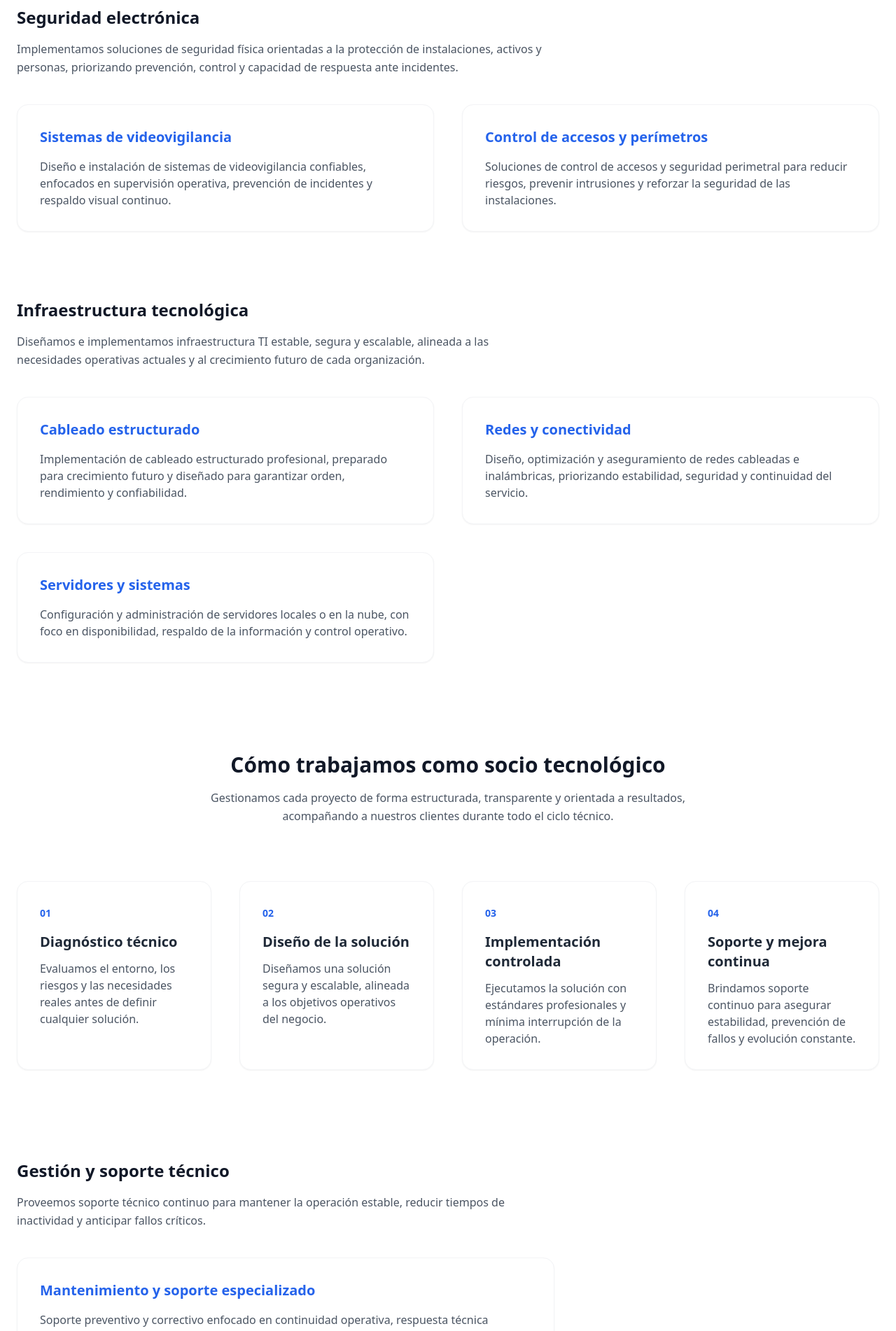
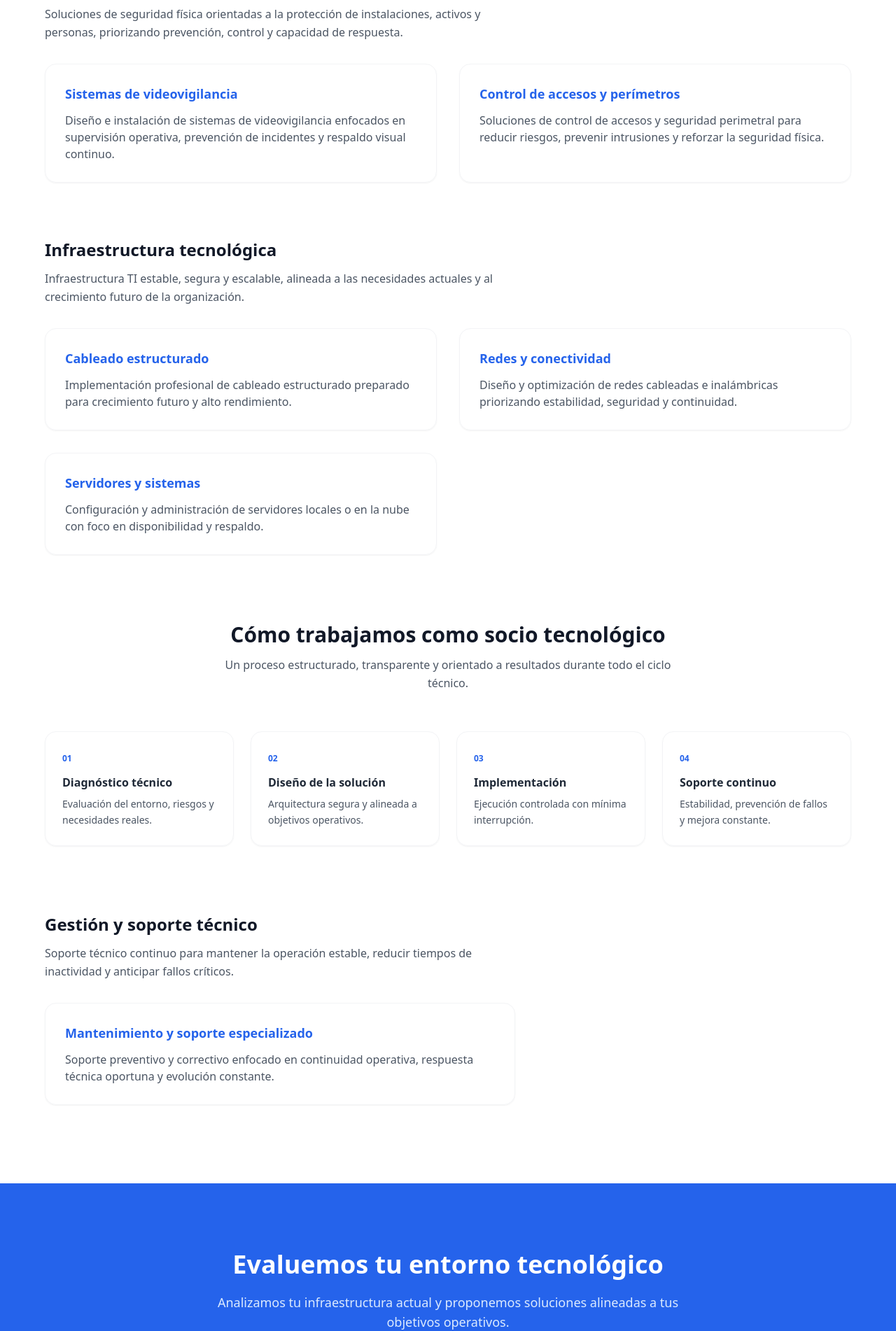
Before and after one commit to Leonard1600/secure-services-platform, a React (Vite) app in the folder client/: page /services in a window 1280 px wide. Shown: the part 720-2622 px from the top of the page at 70% size. Built offline with nearby package versions, Linux system fonts and the light colour scheme.

Commit message:
refine services page layout and typography for mobile-first UX

```diff
--- a/client/src/pages/Services.jsx
+++ b/client/src/pages/Services.jsx
@@ -5,59 +5,58 @@ const Services = () => {
     <main className="bg-white text-gray-800">
 
       {/* ================= HERO ================= */}
-      <header className="bg-gradient-to-b from-gray-50 to-white py-28 md:py-32 px-6">
-        <div className="max-w-5xl mx-auto text-center">
-          <span className="inline-flex items-center gap-2 mb-6 px-4 py-1 rounded-full text-xs md:text-sm font-medium bg-blue-50 text-blue-600">
+      <header className="bg-gradient-to-b from-gray-50 to-white pt-24 pb-20 md:pt-32 md:pb-28 px-6">
+        <div className="max-w-4xl mx-auto text-center">
+          <span className="inline-flex items-center gap-2 mb-5 px-4 py-1 rounded-full text-xs font-medium bg-blue-50 text-blue-600">
             Servicios técnicos para entornos empresariales
           </span>
 
-          <h1 className="text-4xl md:text-5xl font-bold tracking-tight mb-8">
+          <h1 className="text-3xl md:text-5xl font-bold tracking-tight mb-6">
             Soluciones técnicas para seguridad e infraestructura empresarial
           </h1>
 
-          <p className="text-base md:text-lg text-gray-600 max-w-3xl mx-auto leading-relaxed">
-            Ofrecemos servicios profesionales en seguridad electrónica e
-            infraestructura tecnológica, enfocados en reducir riesgos,
-            fortalecer el control operativo y garantizar estabilidad en
-            entornos empresariales y comerciales.
+          <p className="text-base md:text-lg text-gray-600 max-w-2xl mx-auto leading-relaxed">
+            Servicios profesionales en seguridad electrónica e infraestructura
+            tecnológica orientados a reducir riesgos, fortalecer el control
+            operativo y garantizar estabilidad en entornos empresariales.
           </p>
         </div>
       </header>
 
       {/* ================= LISTADO ================= */}
-      <section className="py-28 md:py-32 px-6">
-        <div className="max-w-7xl mx-auto">
+      <section className="py-20 md:py-28 px-6">
+        <div className="max-w-6xl mx-auto">
 
           {/* ================= SEGURIDAD ELECTRÓNICA ================= */}
-          <section className="mb-24">
-            <h2 className="text-2xl font-semibold mb-4 text-gray-900">
+          <section className="mb-20">
+            <h2 className="text-xl md:text-2xl font-semibold mb-3 text-gray-900">
               Seguridad electrónica
             </h2>
-            <p className="text-gray-600 mb-10 max-w-3xl leading-relaxed">
-              Implementamos soluciones de seguridad física orientadas a la
-              protección de instalaciones, activos y personas, priorizando
-              prevención, control y capacidad de respuesta ante incidentes.
+            <p className="text-gray-600 mb-8 max-w-2xl leading-relaxed">
+              Soluciones de seguridad física orientadas a la protección de
+              instalaciones, activos y personas, priorizando prevención,
+              control y capacidad de respuesta.
             </p>
 
-            <div className="grid gap-8 md:gap-10 md:grid-cols-2">
+            <div className="grid gap-6 md:gap-8 md:grid-cols-2">
               {[
                 {
                   title: 'Sistemas de videovigilancia',
-                  desc: 'Diseño e instalación de sistemas de videovigilancia confiables, enfocados en supervisión operativa, prevención de incidentes y respaldo visual continuo.',
+                  desc: 'Diseño e instalación de sistemas de videovigilancia enfocados en supervisión operativa, prevención de incidentes y respaldo visual continuo.',
                 },
                 {
                   title: 'Control de accesos y perímetros',
-                  desc: 'Soluciones de control de accesos y seguridad perimetral para reducir riesgos, prevenir intrusiones y reforzar la seguridad de las instalaciones.',
+                  desc: 'Soluciones de control de accesos y seguridad perimetral para reducir riesgos, prevenir intrusiones y reforzar la seguridad física.',
                 },
               ].map((service) => (
                 <article
                   key={service.title}
-                  className="bg-white border border-gray-100 rounded-2xl p-8 shadow-sm hover:shadow-lg transition"
+                  className="border border-gray-100 rounded-2xl p-7 shadow-sm hover:shadow-md transition"
                 >
-                  <h3 className="text-lg md:text-xl font-semibold mb-4 text-blue-600">
+                  <h3 className="text-lg font-semibold mb-3 text-blue-600">
                     {service.title}
                   </h3>
-                  <p className="text-gray-600 leading-relaxed text-sm md:text-base">
+                  <p className="text-gray-600 text-sm md:text-base leading-relaxed">
                     {service.desc}
                   </p>
                 </article>
@@ -66,39 +65,38 @@ const Services = () => {
           </section>
 
           {/* ================= INFRAESTRUCTURA TI ================= */}
-          <section className="mb-28 md:mb-32">
-            <h2 className="text-2xl font-semibold mb-4 text-gray-900">
+          <section className="mb-24">
+            <h2 className="text-xl md:text-2xl font-semibold mb-3 text-gray-900">
               Infraestructura tecnológica
             </h2>
-            <p className="text-gray-600 mb-10 max-w-3xl leading-relaxed">
-              Diseñamos e implementamos infraestructura TI estable, segura y
-              escalable, alineada a las necesidades operativas actuales y al
-              crecimiento futuro de cada organización.
+            <p className="text-gray-600 mb-8 max-w-2xl leading-relaxed">
+              Infraestructura TI estable, segura y escalable, alineada a las
+              necesidades actuales y al crecimiento futuro de la organización.
             </p>
 
-            <div className="grid gap-8 md:gap-10 md:grid-cols-2">
+            <div className="grid gap-6 md:gap-8 md:grid-cols-2">
               {[
                 {
                   title: 'Cableado estructurado',
-                  desc: 'Implementación de cableado estructurado profesional, preparado para crecimiento futuro y diseñado para garantizar orden, rendimiento y confiabilidad.',
+                  desc: 'Implementación profesional de cableado estructurado preparado para crecimiento futuro y alto rendimiento.',
                 },
                 {
                   title: 'Redes y conectividad',
-                  desc: 'Diseño, optimización y aseguramiento de redes cableadas e inalámbricas, priorizando estabilidad, seguridad y continuidad del servicio.',
+                  desc: 'Diseño y optimización de redes cableadas e inalámbricas priorizando estabilidad, seguridad y continuidad.',
                 },
                 {
                   title: 'Servidores y sistemas',
-                  desc: 'Configuración y administración de servidores locales o en la nube, con foco en disponibilidad, respaldo de la información y control operativo.',
+                  desc: 'Configuración y administración de servidores locales o en la nube con foco en disponibilidad y respaldo.',
                 },
               ].map((service) => (
                 <article
                   key={service.title}
-                  className="bg-white border border-gray-100 rounded-2xl p-8 shadow-sm hover:shadow-lg transition"
+                  className="border border-gray-100 rounded-2xl p-7 shadow-sm hover:shadow-md transition"
                 >
-                  <h3 className="text-lg md:text-xl font-semibold mb-4 text-blue-600">
+                  <h3 className="text-lg font-semibold mb-3 text-blue-600">
                     {service.title}
                   </h3>
-                  <p className="text-gray-600 leading-relaxed text-sm md:text-base">
+                  <p className="text-gray-600 text-sm md:text-base leading-relaxed">
                     {service.desc}
                   </p>
                 </article>
@@ -107,52 +105,51 @@ const Services = () => {
           </section>
 
           {/* ================= PROCESO ================= */}
-          <section className="mb-28 md:mb-32">
-            <div className="text-center mb-16 md:mb-20">
-              <h2 className="text-3xl font-semibold mb-4 text-gray-900">
+          <section className="mb-24">
+            <div className="text-center mb-14">
+              <h2 className="text-2xl md:text-3xl font-semibold mb-3 text-gray-900">
                 Cómo trabajamos como socio tecnológico
               </h2>
-              <p className="text-gray-600 max-w-3xl mx-auto leading-relaxed">
-                Gestionamos cada proyecto de forma estructurada, transparente y
-                orientada a resultados, acompañando a nuestros clientes durante
-                todo el ciclo técnico.
+              <p className="text-gray-600 max-w-2xl mx-auto leading-relaxed">
+                Un proceso estructurado, transparente y orientado a resultados
+                durante todo el ciclo técnico.
               </p>
             </div>
 
-            <div className="grid gap-8 md:gap-10 md:grid-cols-4">
+            <div className="grid gap-6 md:grid-cols-4">
               {[
                 {
                   step: '01',
                   title: 'Diagnóstico técnico',
-                  desc: 'Evaluamos el entorno, los riesgos y las necesidades reales antes de definir cualquier solución.',
+                  desc: 'Evaluación del entorno, riesgos y necesidades reales.',
                 },
                 {
                   step: '02',
                   title: 'Diseño de la solución',
-                  desc: 'Diseñamos una solución segura y escalable, alineada a los objetivos operativos del negocio.',
+                  desc: 'Arquitectura segura y alineada a objetivos operativos.',
                 },
                 {
                   step: '03',
-                  title: 'Implementación controlada',
-                  desc: 'Ejecutamos la solución con estándares profesionales y mínima interrupción de la operación.',
+                  title: 'Implementación',
+                  desc: 'Ejecución controlada con mínima interrupción.',
                 },
                 {
                   step: '04',
-                  title: 'Soporte y mejora continua',
-                  desc: 'Brindamos soporte continuo para asegurar estabilidad, prevención de fallos y evolución constante.',
+                  title: 'Soporte continuo',
+                  desc: 'Estabilidad, prevención de fallos y mejora constante.',
                 },
               ].map((item) => (
                 <div
                   key={item.step}
-                  className="bg-white border border-gray-100 rounded-2xl p-8 shadow-sm hover:shadow-lg transition"
+                  className="border border-gray-100 rounded-2xl p-6 shadow-sm hover:shadow-md transition"
                 >
-                  <span className="text-sm font-semibold text-blue-600">
+                  <span className="text-xs font-semibold text-blue-600">
                     {item.step}
                   </span>
-                  <h3 className="text-lg md:text-xl font-semibold mt-4 mb-3">
+                  <h3 className="text-base font-semibold mt-3 mb-2">
                     {item.title}
                   </h3>
-                  <p className="text-gray-600 leading-relaxed text-sm md:text-base">
+                  <p className="text-gray-600 text-sm leading-relaxed">
                     {item.desc}
                   </p>
                 </div>
@@ -162,23 +159,21 @@ const Services = () => {
 
           {/* ================= SOPORTE ================= */}
           <section>
-            <h2 className="text-2xl font-semibold mb-4 text-gray-900">
+            <h2 className="text-xl md:text-2xl font-semibold mb-3 text-gray-900">
               Gestión y soporte técnico
             </h2>
-            <p className="text-gray-600 mb-10 max-w-3xl leading-relaxed">
-              Proveemos soporte técnico continuo para mantener la operación
-              estable, reducir tiempos de inactividad y anticipar fallos
-              críticos.
+            <p className="text-gray-600 mb-8 max-w-2xl leading-relaxed">
+              Soporte técnico continuo para mantener la operación estable,
+              reducir tiempos de inactividad y anticipar fallos críticos.
             </p>
 
-            <article className="bg-white border border-gray-100 rounded-2xl p-8 shadow-sm hover:shadow-lg transition max-w-3xl">
-              <h3 className="text-lg md:text-xl font-semibold mb-4 text-blue-600">
+            <article className="border border-gray-100 rounded-2xl p-7 shadow-sm hover:shadow-md transition max-w-2xl">
+              <h3 className="text-lg font-semibold mb-3 text-blue-600">
                 Mantenimiento y soporte especializado
               </h3>
-              <p className="text-gray-600 leading-relaxed text-sm md:text-base">
+              <p className="text-gray-600 text-sm md:text-base leading-relaxed">
                 Soporte preventivo y correctivo enfocado en continuidad
-                operativa, respuesta técnica oportuna y evolución constante de
-                la infraestructura tecnológica.
+                operativa, respuesta técnica oportuna y evolución constante.
               </p>
             </article>
           </section>
@@ -187,15 +182,15 @@ const Services = () => {
       </section>
 
       {/* ================= CTA ================= */}
-      <section className="bg-blue-600 py-24 md:py-28 px-6">
-        <div className="max-w-5xl mx-auto text-center text-white">
-          <h2 className="text-3xl md:text-4xl font-semibold mb-6">
+      <section className="bg-blue-600 py-20 md:py-24 px-6">
+        <div className="max-w-4xl mx-auto text-center text-white">
+          <h2 className="text-2xl md:text-4xl font-semibold mb-5">
             Evaluemos tu entorno tecnológico
           </h2>
 
-          <p className="text-blue-100 mb-10 md:mb-12 text-base md:text-lg max-w-2xl mx-auto leading-relaxed">
-            Analizamos tu infraestructura actual y te proponemos soluciones
-            técnicas alineadas a tus objetivos operativos y de crecimiento.
+          <p className="text-blue-100 mb-9 text-base md:text-lg max-w-2xl mx-auto leading-relaxed">
+            Analizamos tu infraestructura actual y proponemos soluciones
+            alineadas a tus objetivos operativos.
           </p>
 
           <Link
```
